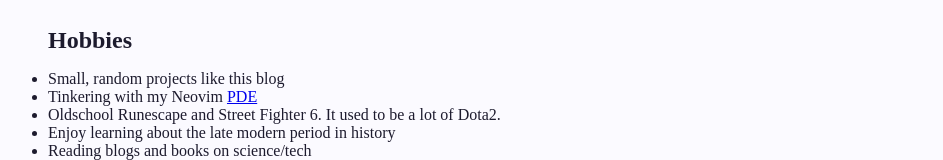
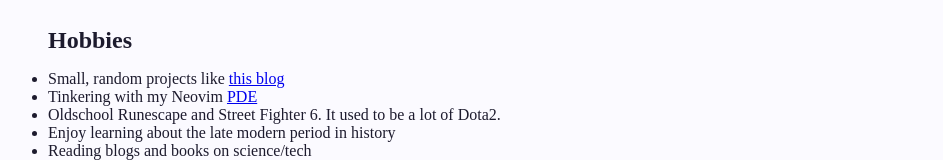
Before and after one commit to jamesz96/blog, a SvelteKit app: page /about in a window 1280 px wide. Shown: the part 583-743 px from the top of the page, without its empty margins (160-1103 px from the left). Built offline with nearby package versions, Linux system fonts and the light colour scheme; a small style sheet from the web is missing.

Commit message:
add link to github blog

```diff
--- a/src/routes/about/+page.svelte
+++ b/src/routes/about/+page.svelte
@@ -38,7 +38,7 @@
     <TechSection />
     <Section title="Hobbies">
       <ul>
-        <li>Small, random projects like this blog</li>
+        <li>Small, random projects like <a href="https://github.com/jamszh/blog">this blog</a></li>
         <li>
           Tinkering with my Neovim <a href="https://www.youtube.com/watch?v=QMVIJhC9Veg">PDE</a>
         </li>
```
